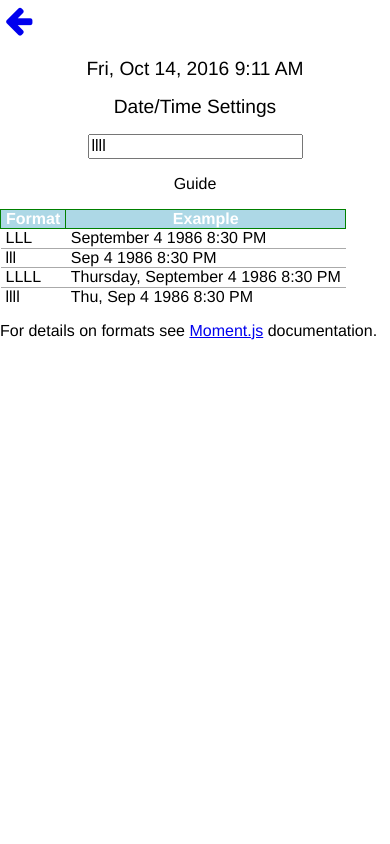
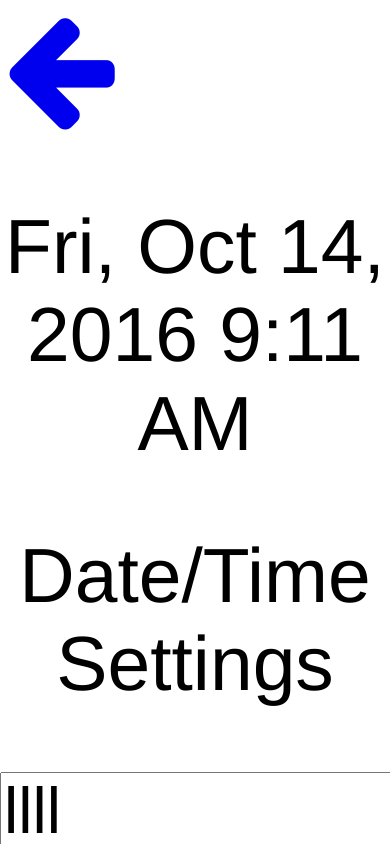
Before and after one commit to dabowheel/displaytime, a Vue app: page /settings in a window 390 px wide. Both pictures are taken after a click on the link "show settings". Built offline with nearby package versions, Linux system fonts and the light colour scheme.

Commit message:
media query

```diff
--- a/src/App.vue
+++ b/src/App.vue
@@ -48,8 +48,14 @@ export default {
 <style>
 body {
   font-family: Helvetica, sans-serif;
+  font-size: 4em;
   margin: 0;
   padding: 0;
+}
+@media (min-width: 1000px) {
+  body {
+    font-size: 1em;
+  }
 }
 #date,#time {
   text-align: center;
--- a/src/Settings.vue
+++ b/src/Settings.vue
@@ -1,13 +1,13 @@
 <template>
 <div>
-  <a v-on:click.prevent="settings" href="#" class="btn" title="show settings"><i class="fa fa-cog fa-2x settings-nav" aria-hidden="true"></i></a>
+  <a v-on:click.prevent="settings" href="#" class="btn" title="show settings"><i class="fa fa-cog fa-2x click-icon settings-nav" aria-hidden="true"></i></a>
   <div id="settings" class="nodisplay">
-    <a v-on:click.prevent="closeSettings" class="btn" href="#" title="back"><i class="fa fa-arrow-left fa-2x settings-nav" aria-hidden="true"></i></a>
+    <a v-on:click.prevent="closeSettings" class="btn" href="#" title="back"><i class="fa fa-arrow-left fa-2x click-icon settings-nav" aria-hidden="true"></i></a>
     <p id="datetime-string"><big>{{ datetimeString.replace(" ", "&nbsp") }}</big></p>
     <p id="settings-header"><big>Date/Time Settings</big></p>
     <p id="datetime-format-field"><input type="text" v-model="myDatetimeFormat" placeholder="date/time format"/></p>
     <p id="guide">Guide</p>
-    <table border="1">
+    <table id="guide-table" border="1">
       <thead>
         <tr>
           <th>Format</th><th>Example</th>
@@ -28,7 +28,7 @@
         </tr>
       </tbody>
     </table>
-    <p>For details on formats see <a href="http://momentjs.com/docs/#/displaying/">Moment.js</a> documentation.</p>
+    <p id="more-details">For details on formats see <a href="http://momentjs.com/docs/#/displaying/">Moment.js</a> documentation.</p>
   </div>
 </div>
 </template>
@@ -64,7 +64,7 @@ export default {
 </script>
 
 <style>
-#settings-header, #datetime-string, #datetime-format-field, #guide {
+#settings-header, #datetime-string, #datetime-format-field, #guide, #more-details {
   text-align: center;
 }
 .fill {
@@ -84,6 +84,8 @@ export default {
 table {
   border-collapse: collapse;
   border-style: none;
+  margin-left: auto;
+  margin-right: auto;
 }
 th {
   background-color: lightblue;
@@ -104,4 +106,13 @@ td {
   border-right-style: none;
   border-bottom-style: none;
 }
+.click-icon {
+  font-size: 2em;
+}
+
+@media (min-width: 1000px) {
+  .click-icon {
+    font-size: 2em;
+  }
+}
 </style>
```
